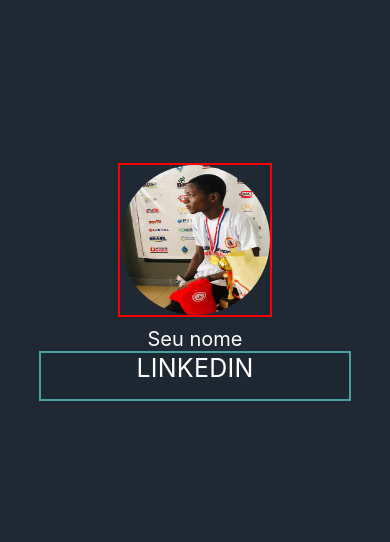
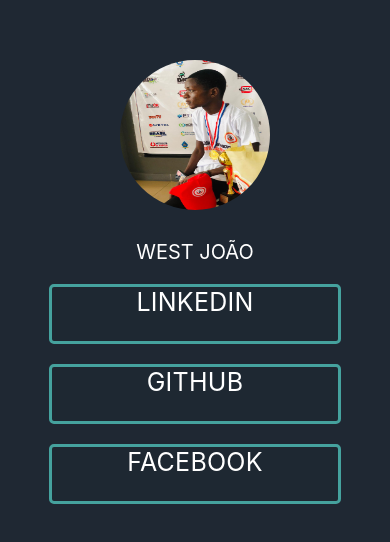
Before and after one commit to westjoao12/reactnative-app-ts-portfolio, a React Native app: screen / in a window 390 px wide. Shown: the part 140-682 px from the top of the page. Built offline with nearby package versions, Linux system fonts and the light colour scheme.

Commit message:
styling Main Screen and refatoring some components

```diff
--- a/src/Screens/MainScreen/MainScreen.tsx
+++ b/src/Screens/MainScreen/MainScreen.tsx
@@ -4,16 +4,36 @@ import { StatusBar } from 'expo-status-bar';
 import { ImageProfile } from '../../components/ImageProfile/ImageProfile';
 import { ButtonSocialMedia } from '../../components/ButtonSocialMedia/ButtonSocialMedia';
 
+
+const myProfile = {
+    nome: 'WEST JOÃO',
+    socialMedia: {
+        linkedin:{
+            nome: 'LINKEDIN',
+            lnk: 'https://www.linkedin.com/in/westjoao12'
+        },
+         github:{
+            nome: 'GITHUB',
+            lnk: 'https://github.com/westjoao12'
+        },
+         email:{
+            nome: 'FACEBOOK',
+            lnk: 'https://www.facebook.com/westjoao.afonso'
+        }
+    }
+}
+
 export const MainScreen = () =>{
 
-    const lnk = "https://www.linkedin.com/in/westjoao12";
 
     return(
         <View style={styles.container}>
             <ImageProfile/>
-            <Text style={styles.txt}>Seu nome</Text>
+            <Text style={styles.txt}>{myProfile.nome}</Text>
 
-            <ButtonSocialMedia linkSocial='httpsss://www.linkedin.com/in/westjoao12' texto='LINKEDIN' />
+            <ButtonSocialMedia linkSocial={myProfile.socialMedia.linkedin.lnk} texto={myProfile.socialMedia.linkedin.nome} />
+            <ButtonSocialMedia linkSocial={myProfile.socialMedia.github.lnk} texto={myProfile.socialMedia.github.nome} />
+            <ButtonSocialMedia linkSocial={myProfile.socialMedia.email.lnk} texto={myProfile.socialMedia.email.nome} />
             <StatusBar style='auto'/>
         </View>
     );
--- a/src/Screens/MainScreen/MainScreenStyle.tsx
+++ b/src/Screens/MainScreen/MainScreenStyle.tsx
@@ -3,6 +3,7 @@ import { StyleSheet } from "react-native";
 export const styles = StyleSheet.create({
     container: {
         flex: 1,
+        gap: 20,
         backgroundColor: '#1F2833',
         alignItems: 'center',
         justifyContent: 'center',
--- a/src/components/ButtonSocialMedia/ButtonSocialMedia.tsx
+++ b/src/components/ButtonSocialMedia/ButtonSocialMedia.tsx
@@ -1,10 +1,6 @@
 import { Pressable, Text , Linking, Alert} from "react-native";
 import { styles } from "./ButtonSocialMediaStyles";
 import { IProps } from "../../Model/Interfaces/IProps";
-
-
-export const ButtonSocialMedia = (props: IProps)=>{
-
 
 async function openLinkSocial(urlLink: string){
     let url = urlLink;
@@ -16,7 +12,7 @@ export const ButtonSocialMedia = (props: IProps)=>{
         Alert.alert('Erro ⚠', 'Link invalido!');
 }
 
-
+export const ButtonSocialMedia = (props: IProps)=>{
     return(
         <Pressable style={styles.btn} onPress={()=> openLinkSocial(props.linkSocial)}>
             <Text style={styles.txt}>
--- a/src/components/ButtonSocialMedia/ButtonSocialMediaStyles.tsx
+++ b/src/components/ButtonSocialMedia/ButtonSocialMediaStyles.tsx
@@ -4,11 +4,12 @@ export const styles = StyleSheet.create({
     btn: {
         backgroundColor: 'rgba(31, 40, 51, 0.5)',
         borderColor: '#45A29E',
-        borderWidth: 2,
+        borderRadius: 5,
+        borderWidth: 3,
         elevation: 3,
 
-        width: '80%',
-        height: 50
+        width: '75%',
+        height: 60
     },
     txt: {
         flex: 1,
--- a/src/components/ImageProfile/ImageProfileStyles.tsx
+++ b/src/components/ImageProfile/ImageProfileStyles.tsx
@@ -4,8 +4,6 @@ export const styles = StyleSheet.create({
     container: {
         justifyContent: "center",
         alignItems: "center",
-        borderColor: 'red',
-        borderWidth: 2,
         marginBottom: 10
     },
     imgProfile:{
```
Lines whose indentation alone changed are shown as unchanged.
